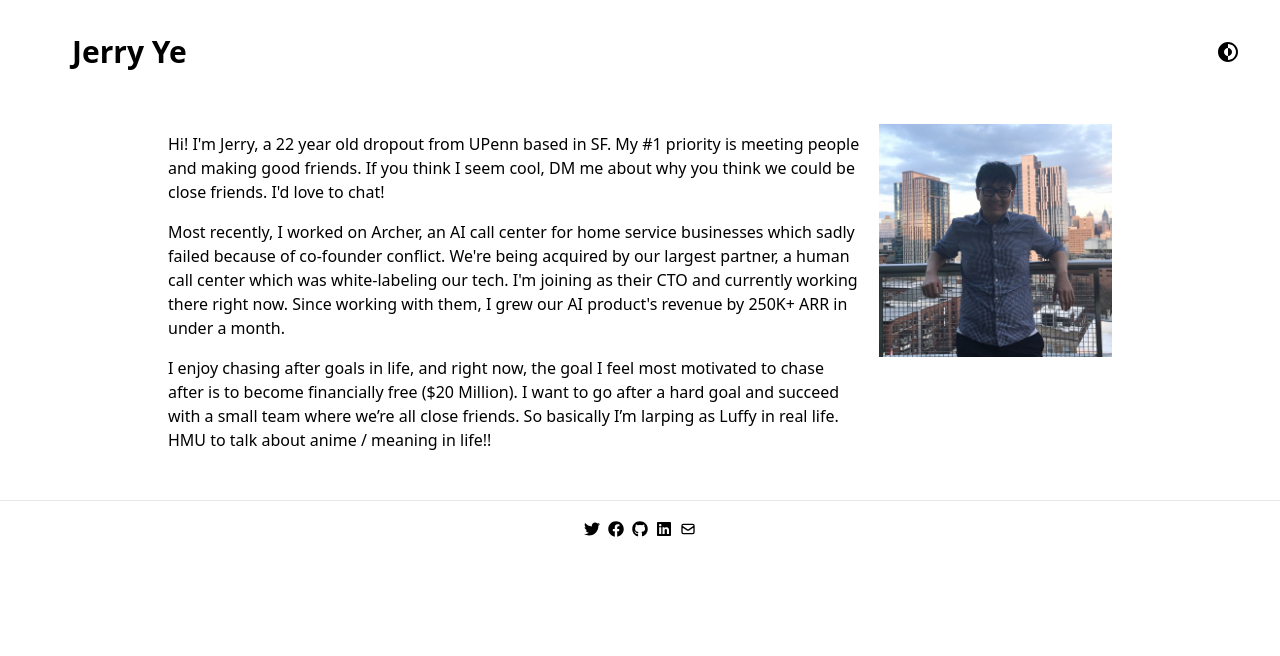
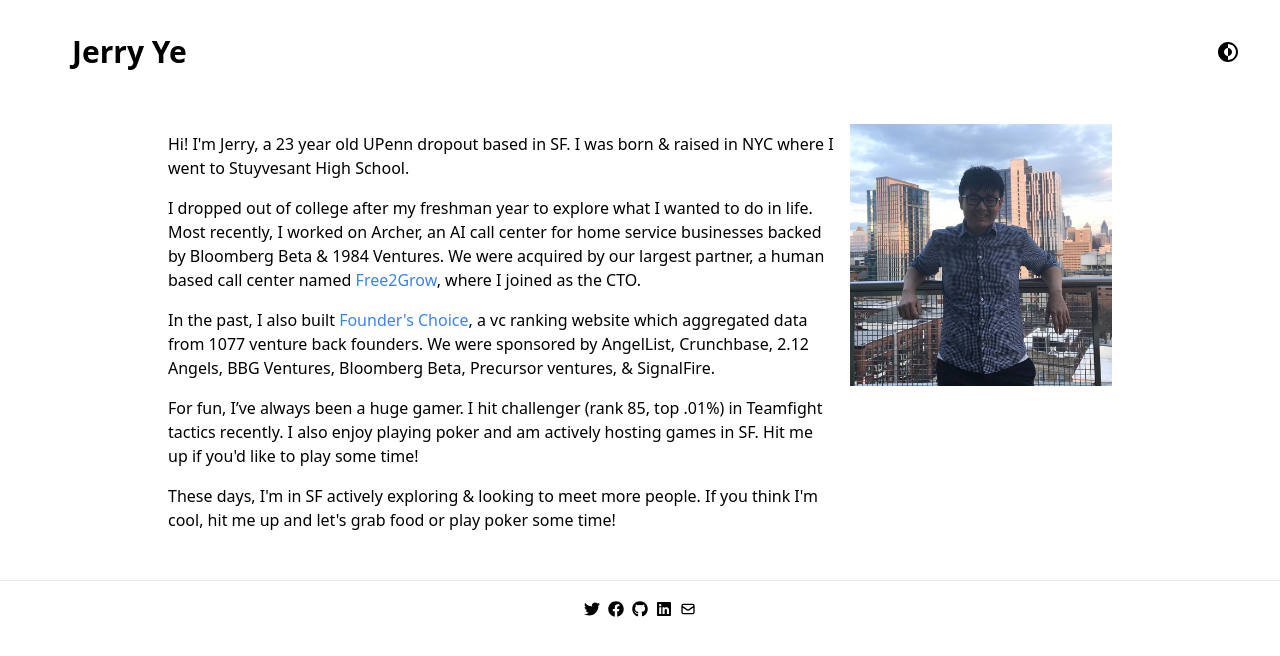
Before and after one commit to jerry1ye10/personal-site, a Next.js app: page / in a window 1280 px wide. Shown: the top 656 px of the page. Built offline with nearby package versions, Linux system fonts and the light colour scheme.

Commit message:
personal site updates

```diff
--- a/pages/index.js
+++ b/pages/index.js
@@ -14,15 +14,24 @@
       <div className="flex px-5 sm:px-20 md:px-40 py-5">
         <div class="flex-2 text-auto px-2">
           <p className="py-2">
-            Hi! I'm Jerry, a 22 year old dropout from UPenn based in SF. My #1 priority is meeting people and making good friends. If you think I seem cool, DM me about why you think we could be close friends. I'd love to chat!
+          Hi! I'm Jerry, a 23 year old UPenn dropout based in SF. I was born & raised in NYC where I went to Stuyvesant High School.
           </p>
 
           <p className="py-2">
-            Most recently, I worked on Archer, an AI call center for home service businesses which sadly failed because of co-founder conflict. We're being acquired by our largest partner, a human call center which was white-labeling our tech. I'm joining as their CTO and currently working there right now. Since working with them, I grew our AI product's revenue by 250K+ ARR in under a month.
+          I dropped out of college after my freshman year to explore what I wanted to do in life. Most recently,  I worked on Archer, an AI call center for home service businesses backed by Bloomberg Beta & 1984 Ventures.  We were acquired by our largest partner, a human based call center named <a href="https://www.free-2-grow.com/" target="_blank" rel="noopener noreferrer" className="text-blue-500">Free2Grow</a>, where I joined as the CTO.
+          </p>
+
+
+
+          <p className="py-2">
+            In the past, I also built <a href="https://www.founderschoicevc.com/" target="_blank" rel="noopener noreferrer" className="text-blue-500">Founder's Choice</a>, a vc ranking website which aggregated data from 1077 venture back founders. We were sponsored by AngelList, Crunchbase, 2.12 Angels, BBG Ventures, Bloomberg Beta, Precursor ventures, & SignalFire.
           </p>
 
           <p className="py-2">
-            I enjoy chasing after goals in life, and right now, the goal I feel most motivated to chase after is to become financially free ($20 Million). I want to go after a hard goal and succeed with a small team where we’re all close friends. So basically I’m larping as Luffy in real life. HMU to talk about anime / meaning in life!!
+          For fun, I’ve always been a huge gamer. I hit challenger (rank 85, top .01%) in Teamfight tactics recently. I also enjoy playing poker and am actively hosting games in SF. Hit me up if you'd like to play some time!
+          </p>
+          <p className="py-2">
+            These days, I'm in SF actively exploring & looking to meet more people. If you think I'm cool, hit me up and let's grab food or play poker some time!
           </p>
         </div>
         <div className="flex-2 px-2">
```
